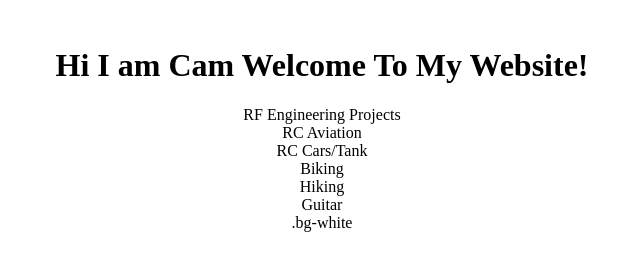
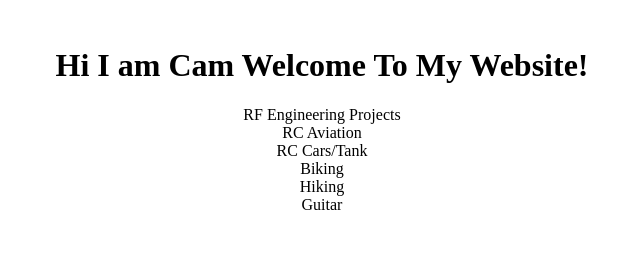
Before and after one commit to cklein27/cklein27.github.io, a plain HTML site: page index.html in a window 1280 px wide. Shown: the full height of the page, 318-958 px from the left. Drawn offline with Linux system fonts and the light colour scheme.

Commit message:
Update index.html

```diff
--- a/index.html
+++ b/index.html
@@ -23,7 +23,7 @@
     <div>Biking</div>
     <div>Hiking</div>
     <div>Guitar</div>
-    <div class="p-3 mb-2 bg-white text-dark">.bg-white</div>
+
   </body>
 
   </html>
```
